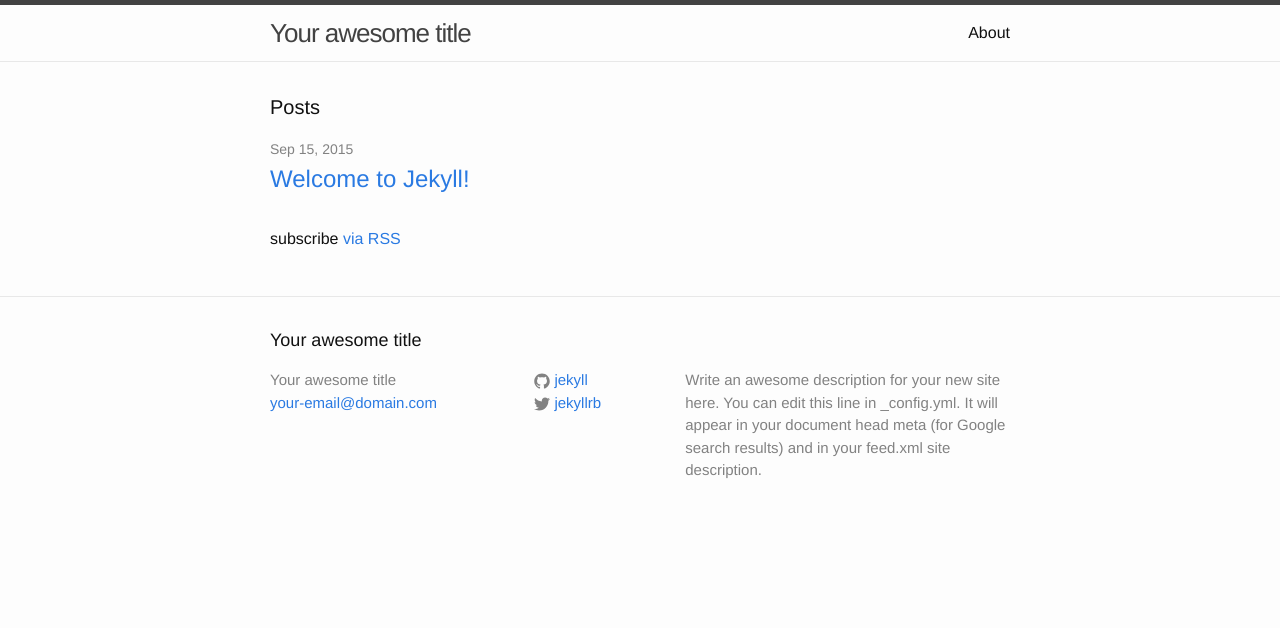
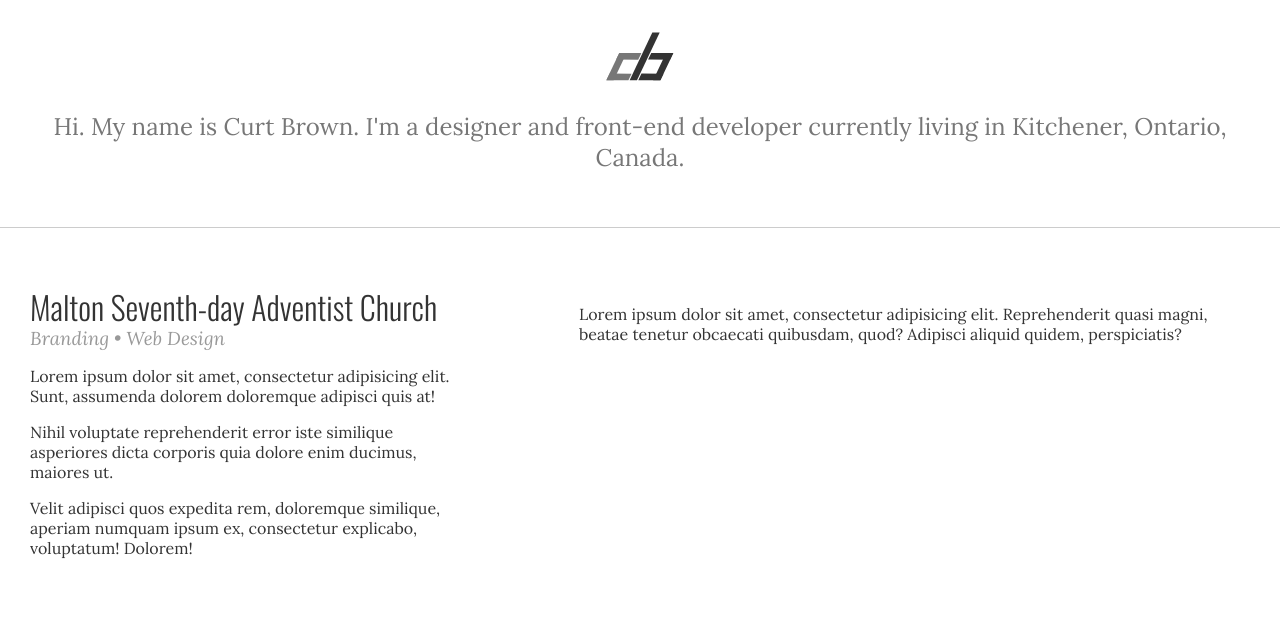
Before and after one commit to curtbrown/curtbrown.github.io, a Jekyll site: the page index.html, which Jekyll copies as it is, in a window 1280 px wide. Shown: the top 628 px of the page. Built offline with Jekyll 4.4.1, drawn with Linux system fonts in a browser that asks for light colours; some of the changed text lies outside the part shown; grey boxes are pictures that could not be loaded.

Commit message:
personal site

```diff
--- a/index.html
+++ b/index.html
@@ -1,23 +1,39 @@
----
-layout: default
----
+<!DOCTYPE html>
+<html lang="en">
+<head>
+  <meta charset="UTF-8">
+  <title>curtbrown.ca</title>
+  <link href='https://fonts.googleapis.com/css?family=Lora:400,400italic,700|Oswald:300' rel='stylesheet' type='text/css'>
+  <link rel="stylesheet" href="styles.css">
+</head>
+<body>
+ <header>
+   <img src="images/cb-logo.svg" width="100" id="logo" alt="">
+   <p>Hi. My name is Curt Brown. I'm a designer and front-end developer currently living in Kitchener, Ontario, Canada.</p>
+ </header>
+ <div class="row">
+   <div class="summary">
+     <h2>Malton Seventh-day Adventist Church</h2>
+     <h3>Branding &#8226; Web Design</h3>
+     <p>Lorem ipsum dolor sit amet, consectetur adipisicing elit. Sunt, assumenda dolorem doloremque adipisci quis at!</p>
+     <p>Nihil voluptate reprehenderit error iste similique asperiores dicta corporis quia dolore enim ducimus, maiores ut.</p>
+     <p>Velit adipisci quos expedita rem, doloremque similique, aperiam numquam ipsum ex, consectetur explicabo, voluptatum! Dolorem!</p>
+   </div>
+   <div class="graphics">
+     <p>Lorem ipsum dolor sit amet, consectetur adipisicing elit. Reprehenderit quasi magni, beatae tenetur obcaecati quibusdam, quod? Adipisci aliquid quidem, perspiciatis?</p>
+   </div>
+   <div class="clearfix"></div>
+ </div>
+ <div class="row">
+   <div class="summary">
+     <h2>Humber College</h2>
+     <h3>Graphic Design &#8226; Social &#8226; UX</h3>
+   </div>
+   <div class="graphics">
+     <img src="images/foursquare-banner.jpg" alt="">
+   </div>
+ </div>
+ <div class="row"></div>
 
-<div class="home">
-
-  <h1 class="page-heading">Posts</h1>
-
-  <ul class="post-list">
-    {% for post in site.posts %}
-      <li>
-        <span class="post-meta">{{ post.date | date: "%b %-d, %Y" }}</span>
-
-        <h2>
-          <a class="post-link" href="{{ post.url | prepend: site.baseurl }}">{{ post.title }}</a>
-        </h2>
-      </li>
-    {% endfor %}
-  </ul>
-
-  <p class="rss-subscribe">subscribe <a href="{{ "/feed.xml" | prepend: site.baseurl }}">via RSS</a></p>
-
-</div>
+</body>
+</html>
--- /dev/null
+++ b/styles.css
@@ -0,0 +1,101 @@
+body {
+  font-family: Lora, Georgia, 'Times New Roman', serif;
+  margin: 0;
+  padding: 0;
+  color: #333;
+}
+
+h1,
+h2,
+h3,
+h4 {
+  font-weight: normal;
+  margin: 0;
+}
+
+h1,
+h2 {
+  font-family: Oswald, Impact, Roboto, sans-serif;
+}
+
+h1 {
+  display: flex;
+  flex-direction: row;
+  justify-content: center;
+  text-align: center;
+}
+
+h1:before,
+h1:after {
+  background-color: #ddd;
+  content: '\a0';
+  flex-grow: 1;
+  height: 1px;
+  position: relative;
+  top: 0.5em;
+}
+
+h1:before {
+  margin-right: 10px;
+}
+
+h1:after {
+  margin-left: 10px;
+}
+
+h2 {
+  font-size: 32px;
+  line-height: 120%;
+}
+
+h3 {
+  color: #999;
+  font-style: italic;
+}
+
+.row {
+  min-height: 300px;
+  border-top: 1px solid #ccc;
+  padding: 60px 30px;
+}
+
+.summary, .graphics {
+}
+
+.summary {
+  max-width: 480px;
+  float: left;
+  width: 35%;
+  padding-right: 5%;
+}
+
+.graphics {
+  width: 55%;
+  padding-left: 5%;
+  float: left;
+}
+
+.graphics img {
+  max-width: 100%;
+}
+
+header {
+  text-align: center;
+  padding: 30px;
+}
+
+header p {
+  font-size: 24px;
+  color: #777;
+}
+
+#logo {
+  margin: auto;
+  text-align: center;
+  width: 70px;
+  border: 0;
+}
+.clearfix {
+  clear: both;
+  float: none;
+}
```
Also changed, not shown: images/cb-logo.png (added), images/cb-logo.svg (added), images/malton-mobile.png (added), images/malton.png (added), images/prez1.png (added), images/prez2.png (added), images/studentChristmasCard.jpg (added).
